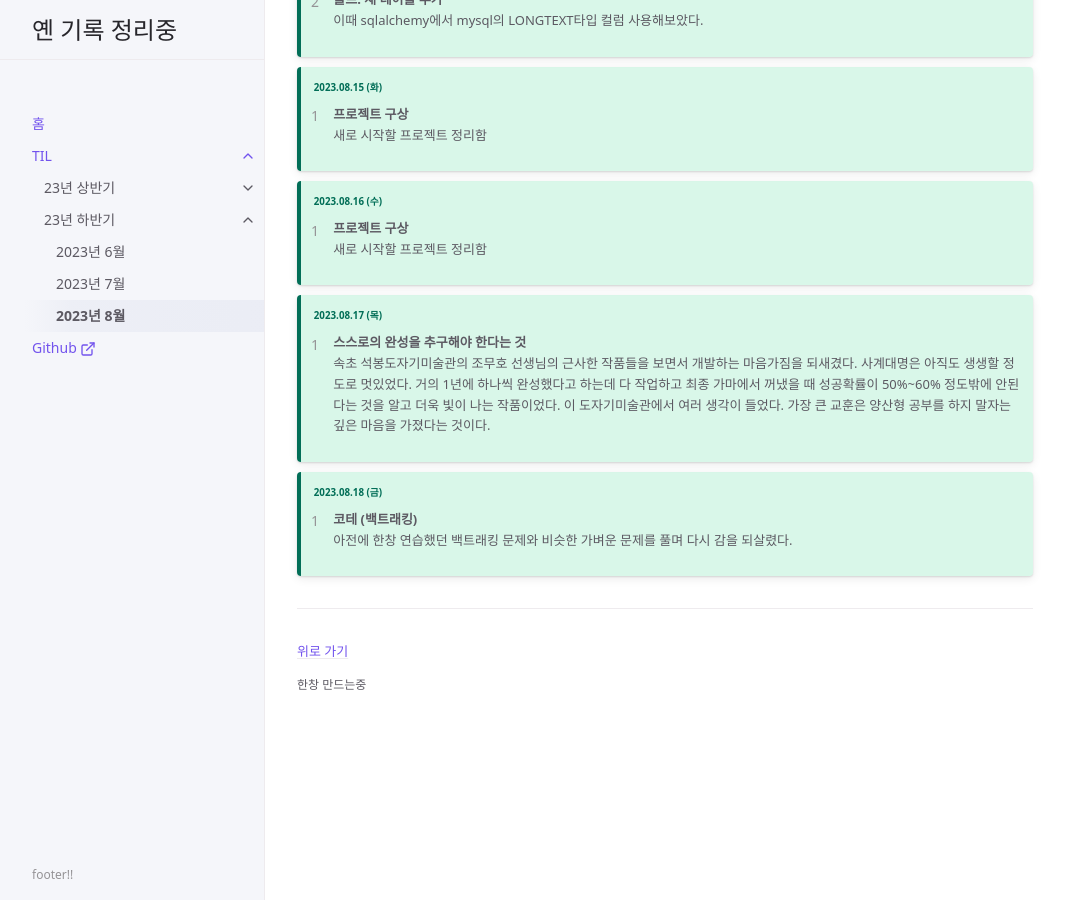
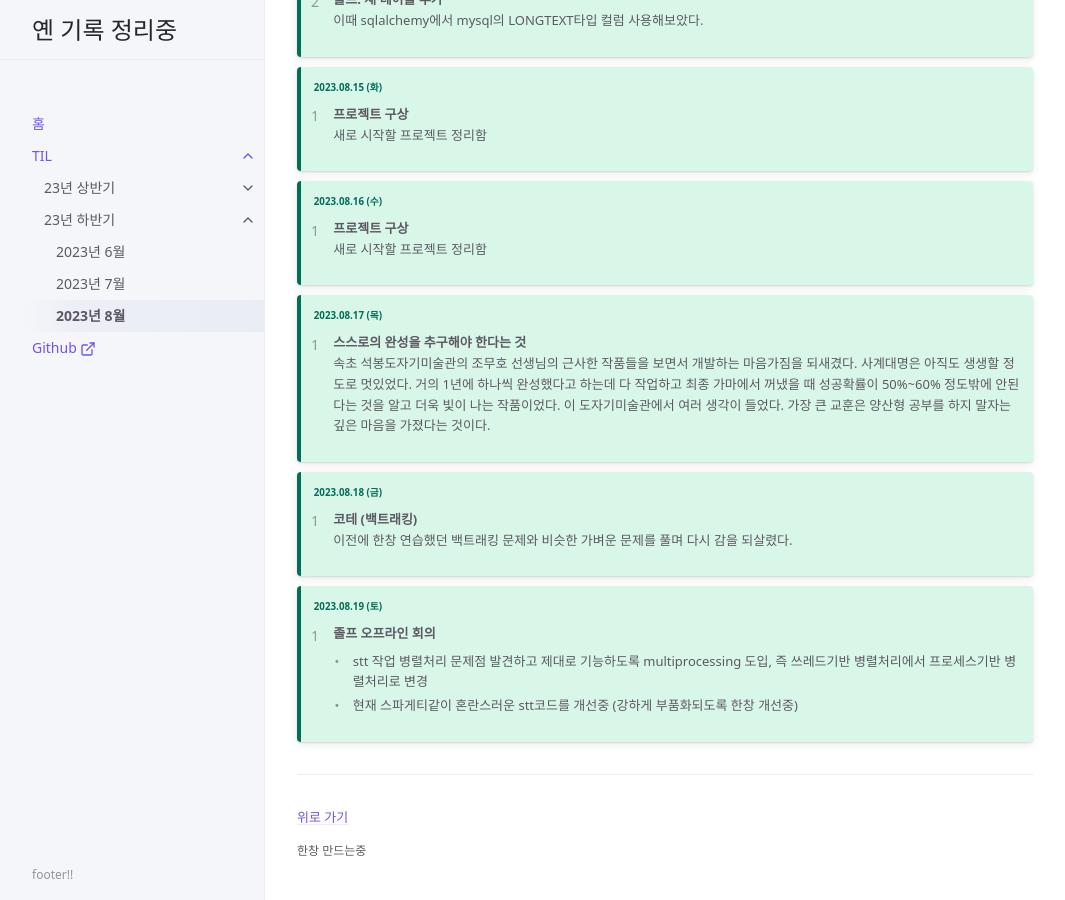
Before and after one commit to yyeennyy/yyeennyy.github.io, a Jekyll site: the page built from docs/TIL/23년 하반기/month08.md, in a window 1280 px wide and 900 px high, scrolled down 2922 px. Shown: the whole window, without its empty margins (107-1172 px from the left). Built offline with Jekyll 4.4.1, drawn with Linux system fonts in a browser that asks for light colours.

Commit message:
TIL 0819

```diff
--- a/docs/TIL/23년 하반기/month08.md
+++ b/docs/TIL/23년 하반기/month08.md
@@ -187,5 +187,12 @@ nav_order: 3
 {: .new-title }
 > 2023.08.18 (금)
 > 1. **코테 (백트래킹)**<br>
-> 아전에 한창 연습했던 백트래킹 문제와 비슷한 가벼운 문제를 풀며 다시 감을 되살렸다.
+> 이전에 한창 연습했던 백트래킹 문제와 비슷한 가벼운 문제를 풀며 다시 감을 되살렸다.
 >
+
+
+{: .new-title }
+> 2023.08.19 (토)
+> 1. **졸프 오프라인 회의**<br>
+> - stt 작업 병렬처리 문제점 발견하고 제대로 기능하도록 multiprocessing 도입, 즉 쓰레드기반 병렬처리에서 프로세스기반 병렬처리로 변경
+> - 현재 스파게티같이 혼란스러운 stt코드를 개선중 (강하게 부품화되도록 한창 개선중)
```
